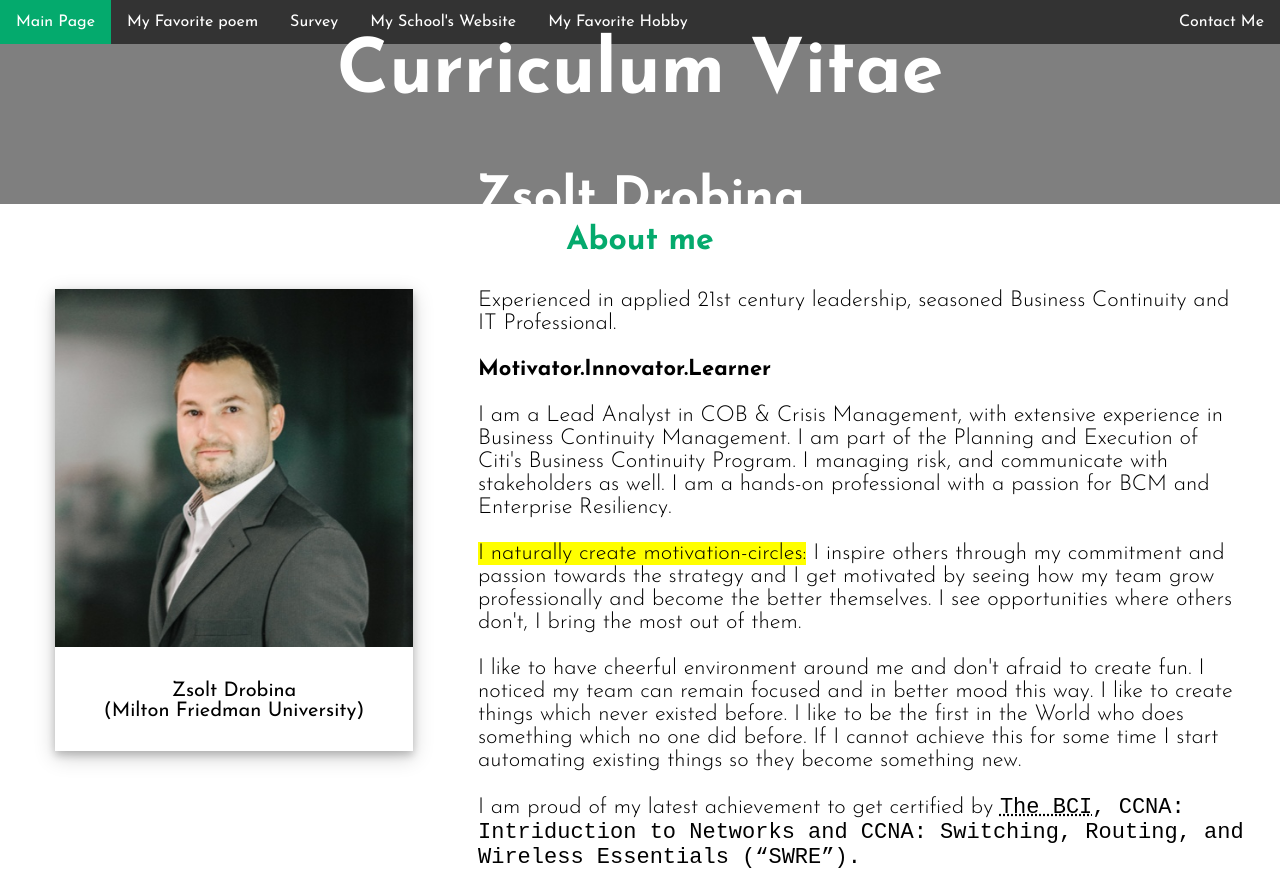
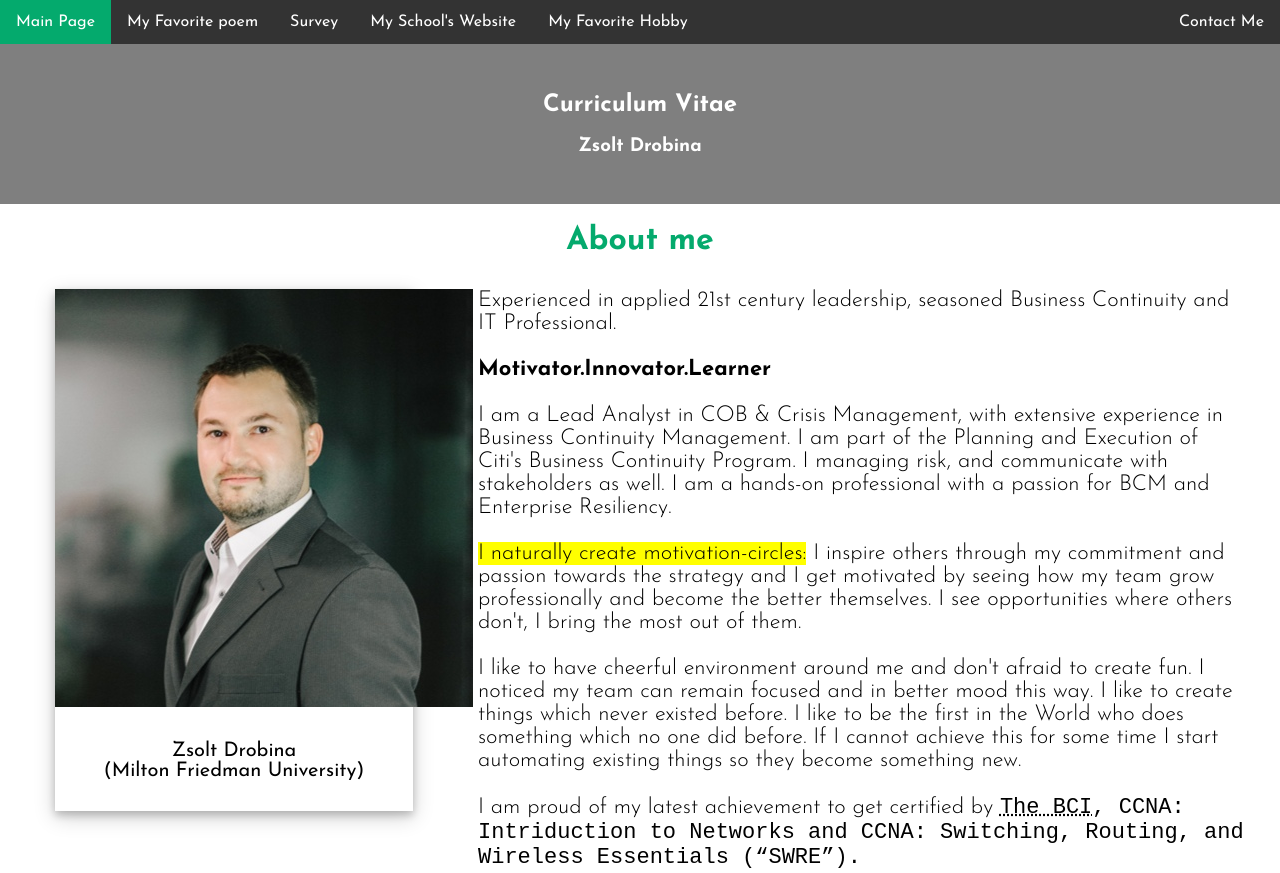
Before and after one commit to GL0LFK/BH-MIT073-L-Surveys_Kerdoiv_a_kurzushoz, a plain HTML site: page index.html in a window 1280 px wide. Shown: the top 873 px of the page. Drawn offline with Linux system fonts and the light colour scheme.

Commit message:
Header adjusted

```diff
--- a/index.html
+++ b/index.html
@@ -37,8 +37,8 @@
 
     <div class="hero-image">
         <div class="hero-text">
-          <h2 style="font-size:75px">Curriculum Vitae</h2>
-          <h3 style="font-size:50px">Zsolt Drobina</h3>
+          <h2>Curriculum Vitae</h2>
+          <h3>Zsolt Drobina</h3>
         </div>
     </div>
 
@@ -46,7 +46,7 @@
     <div class="row">
         <div class="column left">
             <div class="profile">
-                <img src="images/profile.jpg" alt="Zsolt Drobina's profile photo" style="width:100%">
+                <img src="images/profile.jpg" alt="Zsolt Drobina's profile photo">
                 <div class="container">
                     <p>Zsolt Drobina<br>(Milton Friedman University)</p>
                 </div>
```
Also changed, not shown: poem.html (+2 -2 lines).
